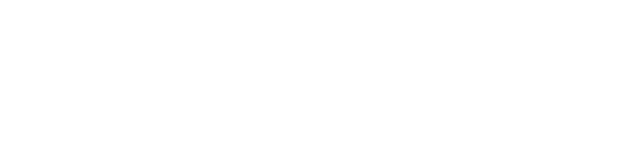
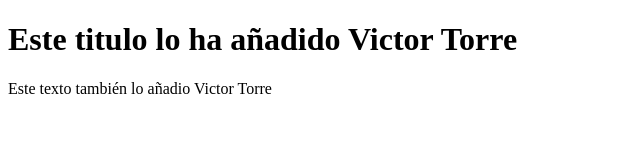
Before and after one commit to pablochecab/UD-5_Tarea4_PabloChecaBlanco, a plain HTML site: page index.html in a window 1280 px wide. Shown: the whole page, without its empty margins (0-640 px from the left). Drawn offline with Linux system fonts and the light colour scheme.

Commit message:
Titulo y parrafo añadidos por Victor Torre

```diff
--- a/index.html
+++ b/index.html
@@ -6,6 +6,7 @@
     <title>Página de Pablo Checa Blanco</title>
 </head>
 <body>
-
+    <h1>Este titulo lo ha añadido Victor Torre</h1>
+    <p>Este texto también lo añadio Victor Torre</p>
 </body>
 </html>
```
